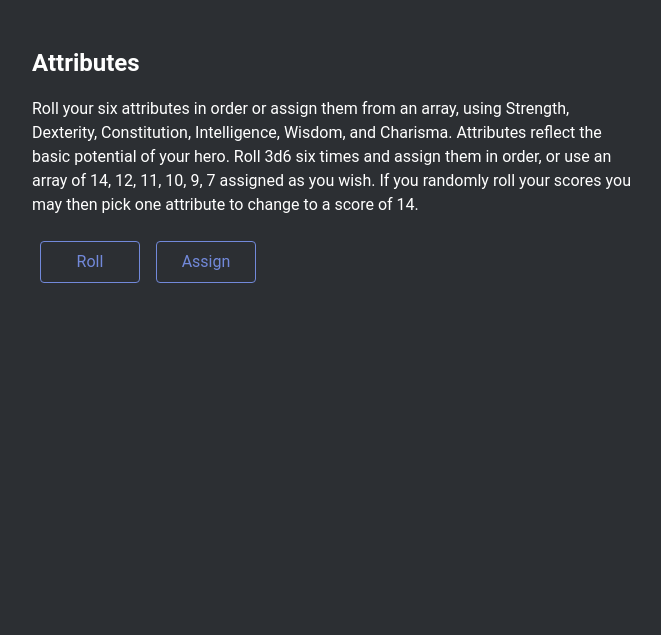
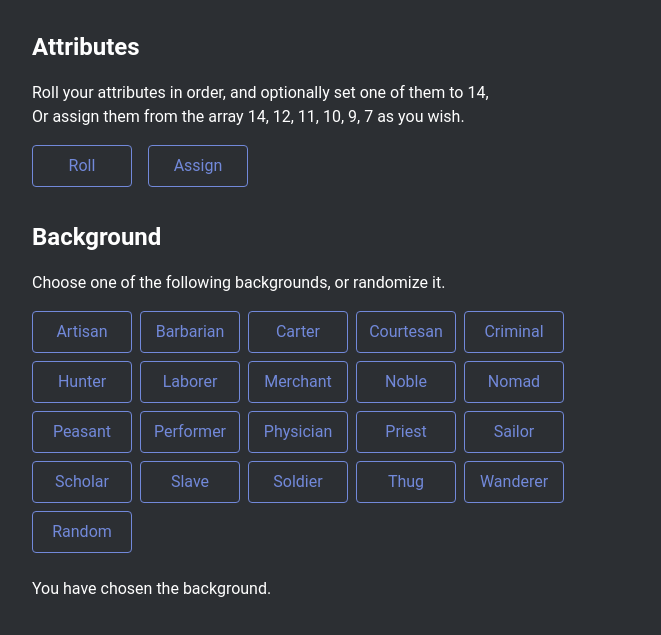
Before and after one commit to felipepereirapinto/wwn-character-creator, a website: page index.html in a window 1280 px wide. Shown: the part 115-750 px from the top of the page, without its empty margins (308-969 px from the left). Drawn offline with Linux system fonts and the light colour scheme.

Commit message:
background choices

```diff
--- a/index.html
+++ b/index.html
@@ -29,12 +29,9 @@
       <h2 class="subtitle">Attributes</h2>
 
       <p class="text">
-        Roll your six attributes in order or assign them from an array, using Strength, Dexterity, Constitution,
-        Intelligence, Wisdom, and Charisma. Attributes reflect the basic potential of your hero. Roll 3d6 six times and
-        assign them in order, or use an array of
-        <strong>14, 12, 11, 10, 9, 7</strong>
-        assigned as you wish. If you randomly roll your
-        scores you may then pick one attribute to change to a score of 14.
+        Roll your attributes in order, and optionally set one of them to 14,
+        <br>
+        Or assign them from the array <strong>14, 12, 11, 10, 9, 7</strong> as you wish.
       </p>
 
       <div class="buttonsContainer">
@@ -219,6 +216,89 @@
 
     </section>
 
+    <!-- Step 4 - Background -->
+    <!-- Pick a background from the list -->
+    <!-- You gain the free skill at level-0 -->
+    <section class="backgroundSection">
+      <h2 class="subtitle">Background</h2>
+
+      <p class="text">
+        Choose one of the following backgrounds, or randomize it.
+      </p>
+
+      <div class="backgroundButtonsContainer">
+        <button id="Artisan" class="backgroundChoiceButton" onclick="handleBackgroundChoice('Artisan')">
+          Artisan
+        </button>
+        <button id="Barbarian" class="backgroundChoiceButton" onclick="handleBackgroundChoice('Barbarian')">
+          Barbarian
+        </button>
+        <button id="Carter" class="backgroundChoiceButton" onclick="handleBackgroundChoice('Carter')">
+          Carter
+        </button>
+        <button id="Courtesan" class="backgroundChoiceButton" onclick="handleBackgroundChoice('Courtesan')">
+          Courtesan
+        </button>
+        <button id="Criminal" class="backgroundChoiceButton" onclick="handleBackgroundChoice('Criminal')">
+          Criminal
+        </button>
+        <button id="Hunter" class="backgroundChoiceButton" onclick="handleBackgroundChoice('Hunter')">
+          Hunter
+        </button>
+        <button id="Laborer" class="backgroundChoiceButton" onclick="handleBackgroundChoice('Laborer')">
+          Laborer
+        </button>
+        <button id="Merchant" class="backgroundChoiceButton" onclick="handleBackgroundChoice('Merchant')">
+          Merchant
+        </button>
+        <button id="Noble" class="backgroundChoiceButton" onclick="handleBackgroundChoice('Noble')">
+          Noble
+        </button>
+        <button id="Nomad" class="backgroundChoiceButton" onclick="handleBackgroundChoice('Nomad')">
+          Nomad
+        </button>
+        <button id="Peasant" class="backgroundChoiceButton" onclick="handleBackgroundChoice('Peasant')">
+          Peasant
+        </button>
+        <button id="Performer" class="backgroundChoiceButton" onclick="handleBackgroundChoice('Performer')">
+          Performer
+        </button>
+        <button id="Physician" class="backgroundChoiceButton" onclick="handleBackgroundChoice('Physician')">
+          Physician
+        </button>
+        <button id="Priest" class="backgroundChoiceButton" onclick="handleBackgroundChoice('Priest')">
+          Priest
+        </button>
+        <button id="Sailor" class="backgroundChoiceButton" onclick="handleBackgroundChoice('Sailor')">
+          Sailor
+        </button>
+        <button id="Scholar" class="backgroundChoiceButton" onclick="handleBackgroundChoice('Scholar')">
+          Scholar
+        </button>
+        <button id="Slave" class="backgroundChoiceButton" onclick="handleBackgroundChoice('Slave')">
+          Slave
+        </button>
+        <button id="Soldier" class="backgroundChoiceButton" onclick="handleBackgroundChoice('Soldier')">
+          Soldier
+        </button>
+        <button id="Thug" class="backgroundChoiceButton" onclick="handleBackgroundChoice('Thug')">
+          Thug
+        </button>
+        <button id="Wanderer" class="backgroundChoiceButton" onclick="handleBackgroundChoice('Wanderer')">
+          Wanderer
+        </button>
+        <button id="Random" class="backgroundChoiceButton" onclick="handleBackgroundChoice('Random')">
+          Random
+        </button>
+      </div>
+
+      <div class="backgroundChoice">
+        <p class="text">
+          You have chosen the <span id="backgroundChoice"></span> background.
+        </p>
+
+    </section>
+
   </div>
 </body>
 
--- a/script.js
+++ b/script.js
@@ -1,4 +1,8 @@
+////////////////////////////////////////////////////////////////////////////////
 // Functions
+////////////////////////////////////////////////////////////////////////////////
+
+// Attribute functions
 
 function setAttributeTo14(attribute) {
     // Get elements with rolled attributes values and modifiers
@@ -121,11 +125,48 @@ function handleAttributeSelect(selectElement) {
     modifierElement.innerHTML = modifier
 }
 
+// Background functions
+
+function handleBackgroundChoice(background) {
+
+    const backgroundChoiceElements = document.querySelectorAll('.backgroundChoiceButton')
+
+    // If the choice was Random, select a random background
+    if (background === 'Random') {
+        // Remove active class from all elements
+        backgroundChoiceElements.forEach(element => element.classList.remove('active'))
+
+        // Get random background from list
+        const backgrounds = [
+            'Artisan', 'Barbarian', 'Carter', 'Courtesan', 'Criminal', 'Hunter', 'Laborer', 'Merchant', 'Noble', 'Nomad', 'Peasant', 'Performer', 'Physician', 'Priest', 'Sailor', 'Scholar', 'Slave', 'Soldier', 'Thug', 'Wanderer'
+        ]
+        const randomIndex = Math.floor(Math.random() * backgrounds.length)
+        background = backgrounds[randomIndex]
+
+        // Add active class to the selected element
+        document.getElementById(background).classList.add('active')
+
+        return
+    }
+
+    // Set or unset active class for the selected element
+    backgroundChoiceElements.forEach(element => {
+        if (element.id === background) {
+            element.classList.toggle('active')
+            return
+        }
+        element.classList.remove('active')
+    })
+}
+
+
+
 // Export functions to html using window object
 
 window.handleAttributeRoll = handleAttributeRoll
 window.handleAttributeAssign = handleAttributeAssign
 window.setAttributeTo14 = setAttributeTo14
+window.handleBackgroundChoice = handleBackgroundChoice
 
 // Set event listeners
 
--- a/style.css
+++ b/style.css
@@ -13,8 +13,6 @@ body {
   margin: 0;
   padding: 0;
   border: 0;
-  font-size: 16px;
-  font: inherit;
   vertical-align: baseline;
   background: var(--color-background);
   color: var(--color-text);
@@ -73,7 +71,7 @@ h1.title {
 
 /* Section */
 section {
-  padding: 1rem 0;
+  margin-bottom: 2rem;
 }
 
 /* Subtitle */
@@ -98,7 +96,7 @@ section {
   justify-content: flex-start;
   align-items: center;
   align-content: center;
-  margin: 1rem 0;
+  margin-bottom: 1rem;
 }
 
 .button {
@@ -110,7 +108,7 @@ section {
   align-content: center;
   padding: 0.5rem 1rem;
   border-radius: 0.25rem;
-  margin: 0.5rem;
+  margin-right: 1rem;
   cursor: pointer;
   border: 1px solid var(--color-primary);
   color: var(--color-primary);
@@ -193,3 +191,47 @@ tbody td:first-of-type {
   background: var(--color-background);
   color: var(--color-text);
 }
+
+/* Background buttons container */
+.backgroundButtonsContainer {
+  display: flex;
+  flex-direction: row;
+  flex-wrap: wrap;
+  justify-content: flex-start;
+  align-items: center;
+  align-content: center;
+  margin-bottom: 1rem;
+}
+
+/* Background buttons */
+.backgroundChoiceButton {
+  display: flex;
+  flex-direction: row;
+  flex-wrap: nowrap;
+  justify-content: center;
+  align-items: center;
+  align-content: center;
+  padding: 0.5rem;
+  border-radius: 0.25rem;
+  margin: 0 0.5rem 0.5rem 0;
+  cursor: pointer;
+  border: 1px solid var(--color-primary);
+  color: var(--color-primary);
+  min-width: 100px;
+}
+
+.backgroundChoiceButton:hover {
+  background: var(--color-primary);
+  color: var(--color-background);
+}
+
+.backgroundChoiceButton:active {
+  transform: translateY(2px) scale(0.98);
+}
+
+/* Background choice button after clicking */
+.backgroundChoiceButton.active {
+  background: var(--color-primary);
+  color: var(--color-background);
+  transform: translateY(2px) scale(0.98);
+}
```
